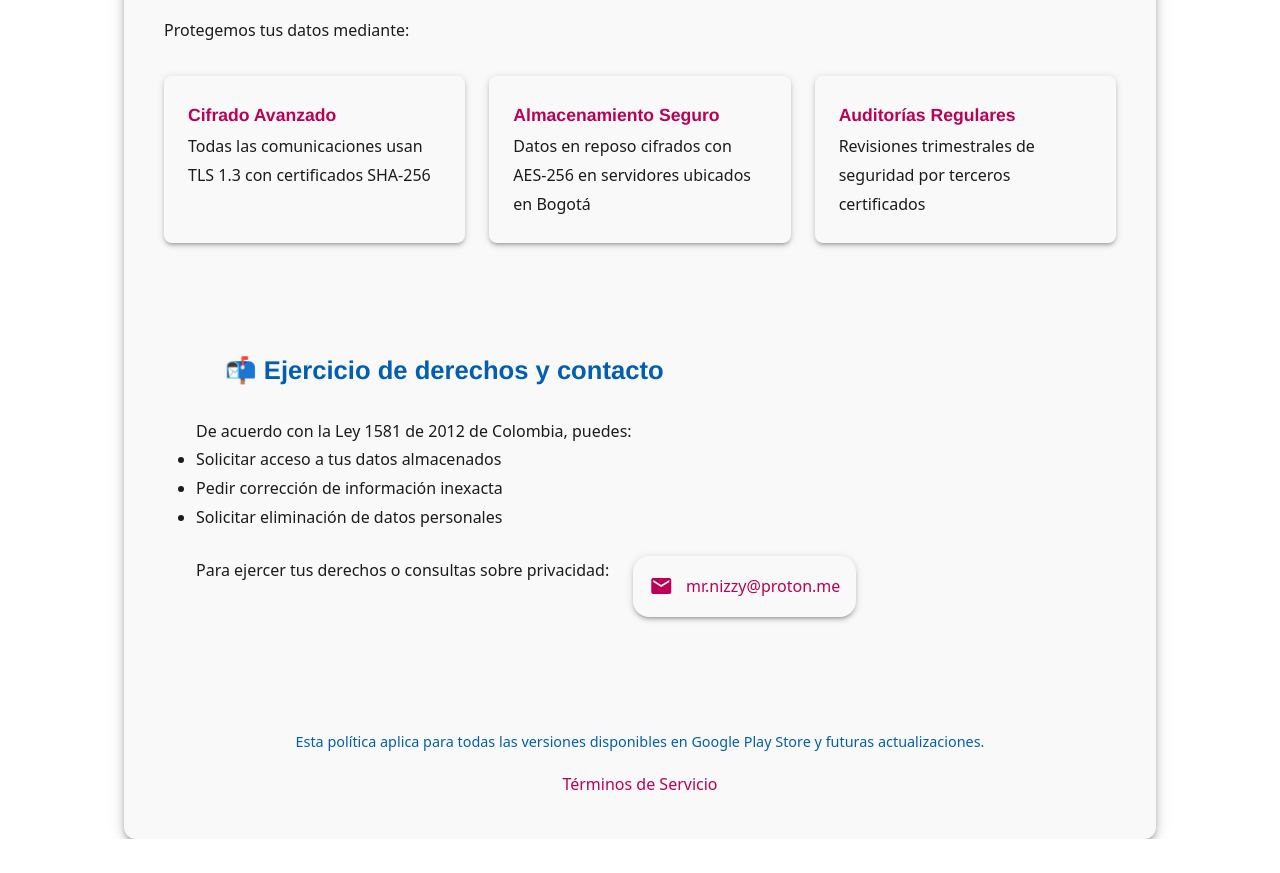
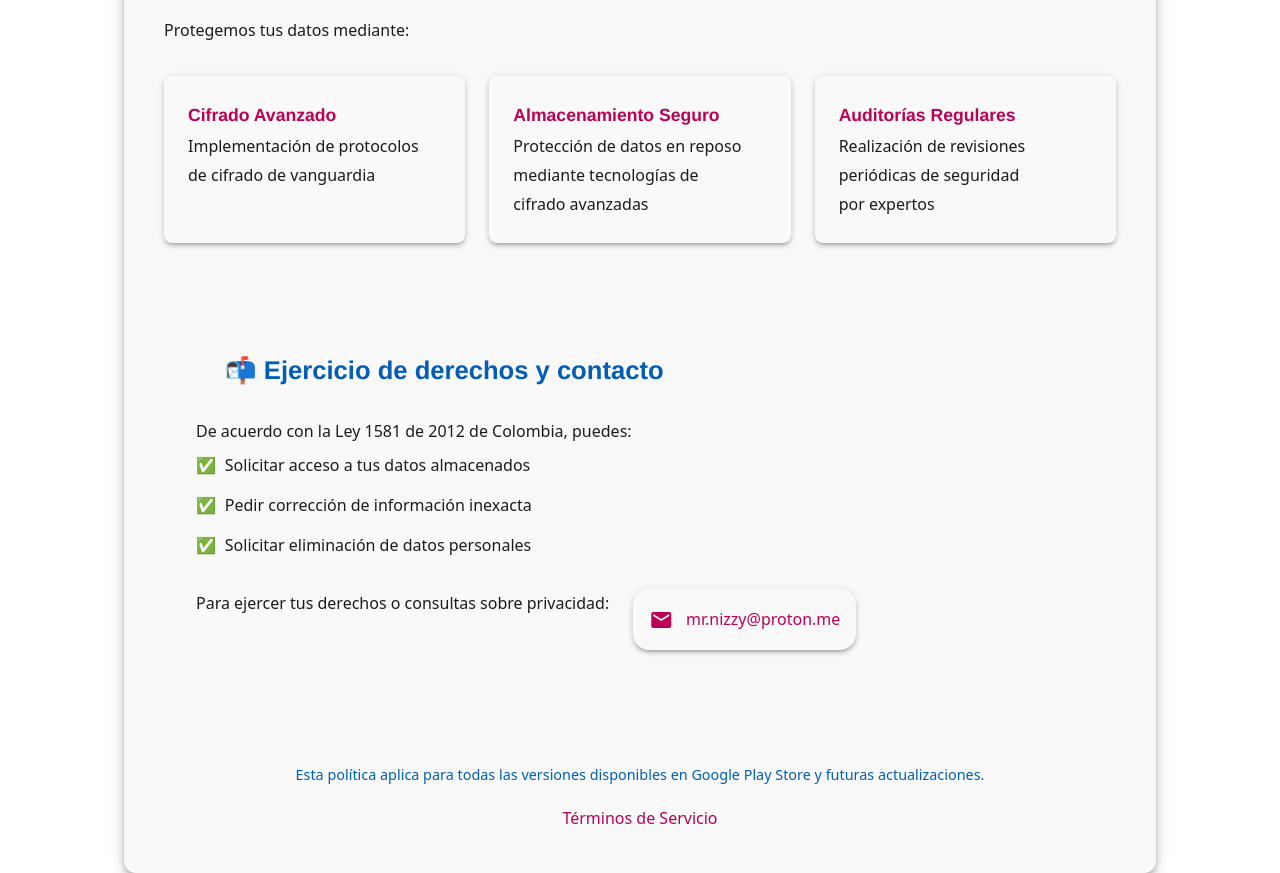
Before and after one commit to MrNizzy/MrNizzy, an Angular app: page /privacy in a window 1280 px wide. Shown: the part 1600-2473 px from the top of the page. Before the commit the page ends 2439 px from the top, so only its background shows below. Built offline with nearby package versions, Linux system fonts and the light colour scheme; a web font is replaced by a local one.

Commit message:
Mejorar diseño responsivo y contenido de privacidad
- Añadir estilos móviles para la barra de navegación
- Actualizar textos de seguridad en la página de privacidad
- Implementar lista de derechos con estilos personalizados
- Optimizar diseño para dispositivos pequeños

```diff
--- a/src/app/components/navbar/navbar.component.scss
+++ b/src/app/components/navbar/navbar.component.scss
@@ -56,3 +56,28 @@
   background-color: var(--mat-sys-on-primary-container);
   color: var(--mat-sys-on-primary);
 }
+
+@media (max-width: 768px) {
+  .navbar {
+    padding: 0.5rem 1rem;
+  }
+  .navbar_links {
+    display: none;
+    flex-direction: column;
+    gap: 0.5rem;
+    position: absolute;
+    top: 4rem;
+    right: 0;
+    background-color: var(--mat-sys-surface);
+    box-shadow: var(--mat-sys-level2);
+    &_item {
+      padding: 0.5rem 1rem;
+      width: 100%;
+      text-align: center;
+    }
+  }
+  .active {
+    background-color: var(--mat-sys-on-primary-container);
+    color: var(--mat-sys-on-primary);
+  }
+}
--- a/src/app/pages/privacy/privacy.component.html
+++ b/src/app/pages/privacy/privacy.component.html
@@ -92,18 +92,18 @@
       <div class="security-grid">
         <div class="security-card">
           <h3>Cifrado Avanzado</h3>
-          <p>Todas las comunicaciones usan TLS 1.3 con certificados SHA-256</p>
+          <p>Implementación de protocolos de cifrado de vanguardia</p>
         </div>
         <div class="security-card">
           <h3>Almacenamiento Seguro</h3>
           <p>
-            Datos en reposo cifrados con AES-256 en servidores ubicados en
-            Bogotá
+            Protección de datos en reposo mediante tecnologías de cifrado
+            avanzadas
           </p>
         </div>
         <div class="security-card">
           <h3>Auditorías Regulares</h3>
-          <p>Revisiones trimestrales de seguridad por terceros certificados</p>
+          <p>Realización de revisiones periódicas de seguridad por expertos</p>
         </div>
       </div>
     </section>
--- a/src/app/pages/privacy/privacy.component.scss
+++ b/src/app/pages/privacy/privacy.component.scss
@@ -136,6 +136,23 @@
         }
       }
     }
+    .rights-list {
+      list-style-type: none;
+      padding: 0;
+
+      li {
+        padding: 0.35rem 0;
+        padding-left: 1.8rem;
+        position: relative;
+
+        &::before {
+          content: "✅";
+          position: absolute;
+          left: 0;
+          color: var(--mat-sys-primary);
+        }
+      }
+    }
 
     .contact-card {
       display: flex;
```
